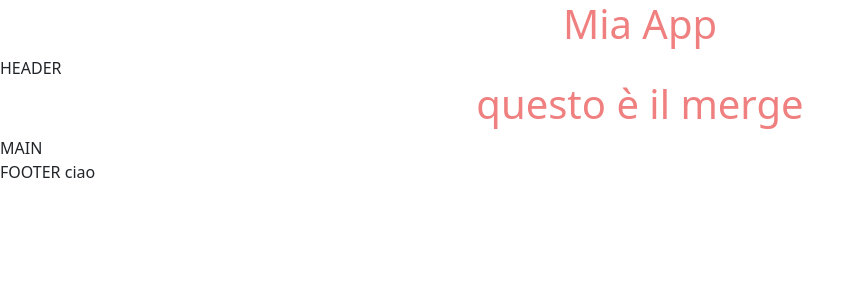
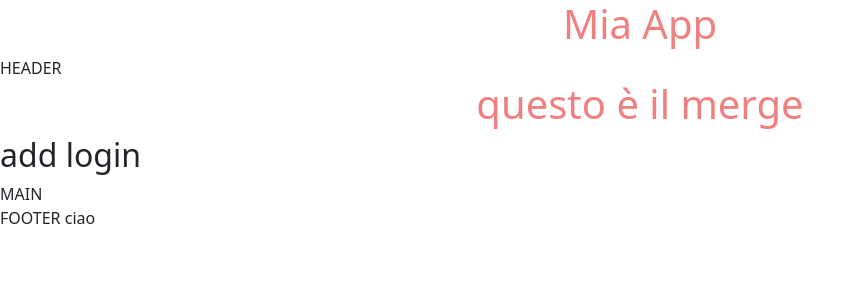
Before and after one commit to GiuseppeF11/test-condivisione-repo, a Vue app: page / in a window 1280 px wide. Shown: the top 300 px of the page, without its empty margins (0-864 px from the left). Built offline with nearby package versions, Linux system fonts and the light colour scheme.

Commit message:
add login

```diff
--- a/src/components/AppHeader.vue
+++ b/src/components/AppHeader.vue
@@ -17,6 +17,9 @@ export default {
         <h1>
             questo è il merge
         </h1>
+        <h2>
+            add login
+        </h2>
     </header>
 </template>
 
```
